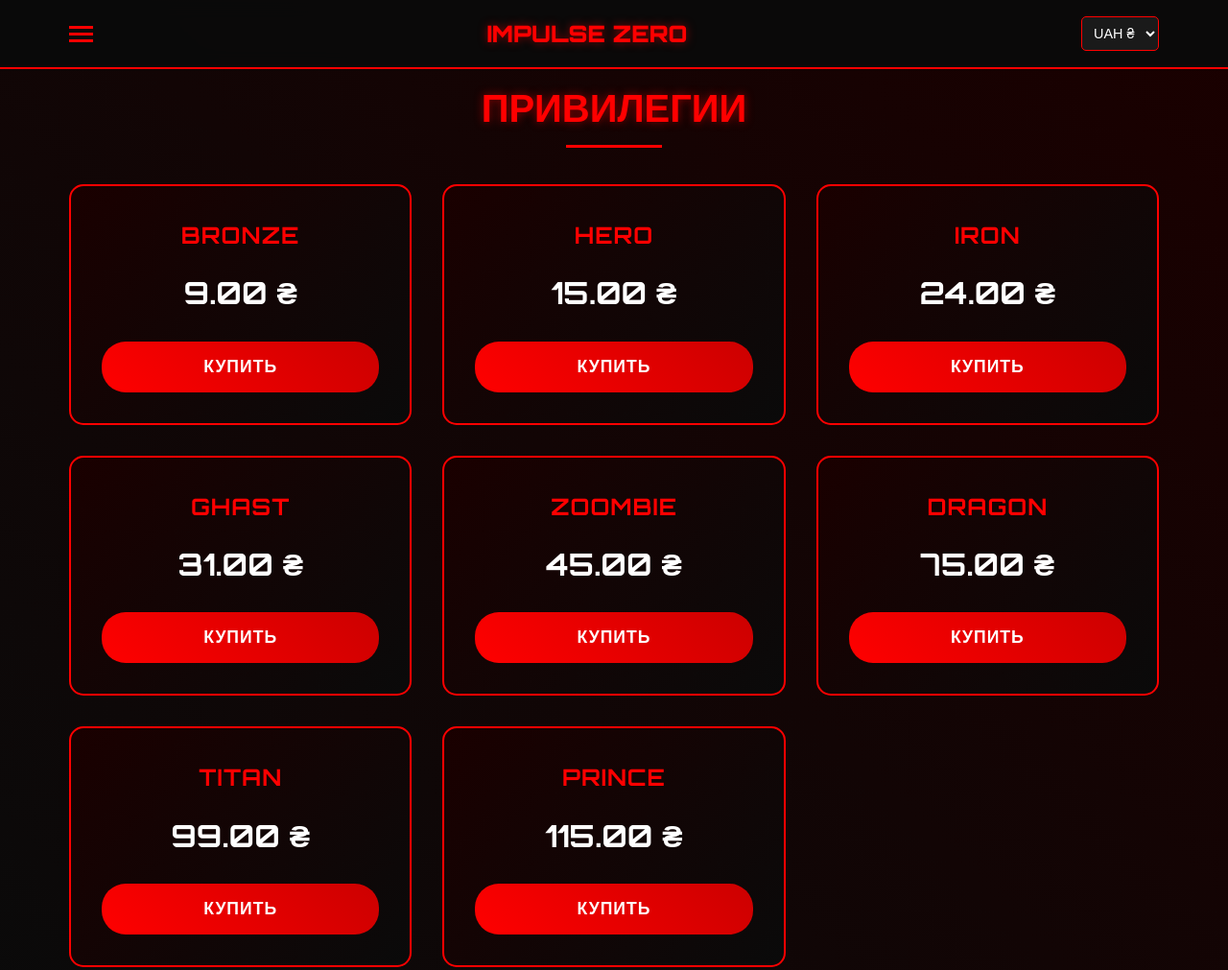
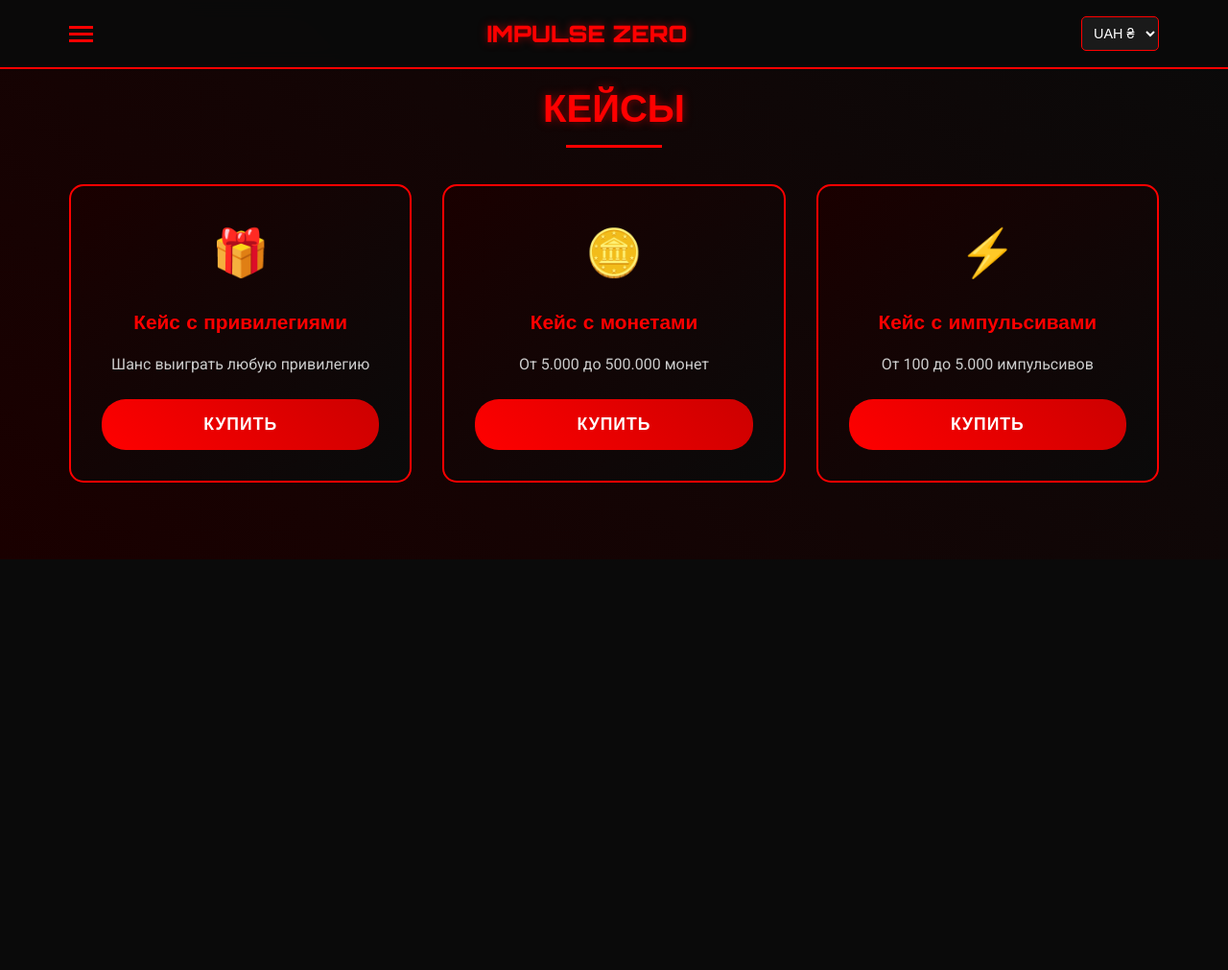
Before and after one commit to Impulse-Zero/Impulse-Zero.github.io, a plain HTML site: page cases.html in a window 1280 px wide. Shown: the whole page at 96% size. After the commit the page ends 800 px from the top, so only its background shows below. Drawn offline with Linux system fonts and the light colour scheme.

Commit message:
cases.html

```diff
--- a/cases.html
+++ b/cases.html
@@ -3,7 +3,7 @@
 <head>
     <meta charset="UTF-8">
     <meta name="viewport" content="width=device-width, initial-scale=1.0">
-    <title>Привилегии - Impulse Zero</title>
+    <title>Кейсы - Impulse Zero</title>
     <link rel="stylesheet" href="style.css">
     <link href="https://fonts.googleapis.com/css2?family=Orbitron:wght@400;700;900&family=Roboto:wght@300;400;700&display=swap" rel="stylesheet">
 </head>
@@ -41,11 +41,28 @@
         </div>
     </div>
 
-    <section class="privileges">
+    <section class="cases">
         <div class="container">
-            <h2 class="section-title">ПРИВИЛЕГИИ</h2>
-            <div class="privileges-grid" id="privilegesGrid">
-                <!-- Привилегии загружаются через JavaScript -->
+            <h2 class="section-title">КЕЙСЫ</h2>
+            <div class="cases-grid">
+                <div class="case-card" data-price="15">
+                    <div class="case-icon">🎁</div>
+                    <h3>Кейс с привилегиями</h3>
+                    <p>Шанс выиграть любую привилегию</p>
+                    <button class="buy-btn" onclick="showPayment(15, 'Кейс с привилегиями')">Купить</button>
+                </div>
+                <div class="case-card" data-price="4">
+                    <div class="case-icon">🪙</div>
+                    <h3>Кейс с монетами</h3>
+                    <p>От 5.000 до 500.000 монет</p>
+                    <button class="buy-btn" onclick="showPayment(4, 'Кейс с монетами')">Купить</button>
+                </div>
+                <div class="case-card" data-price="9">
+                    <div class="case-icon">⚡</div>
+                    <h3>Кейс с импульсивами</h3>
+                    <p>От 100 до 5.000 импульсивов</p>
+                    <button class="buy-btn" onclick="showPayment(9, 'Кейс с импульсивами')">Купить</button>
+                </div>
             </div>
         </div>
     </section>
```
